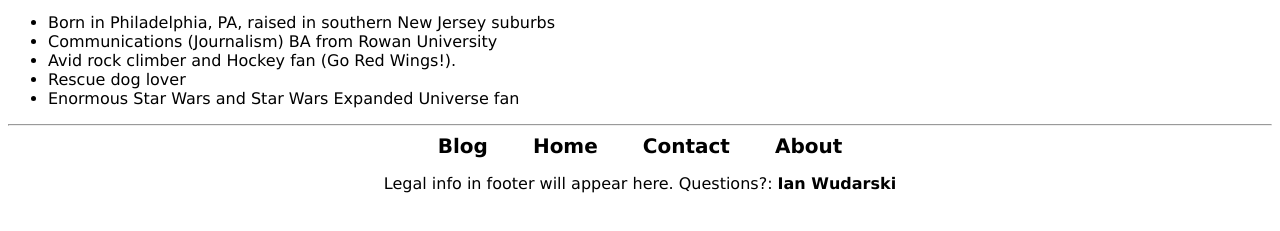
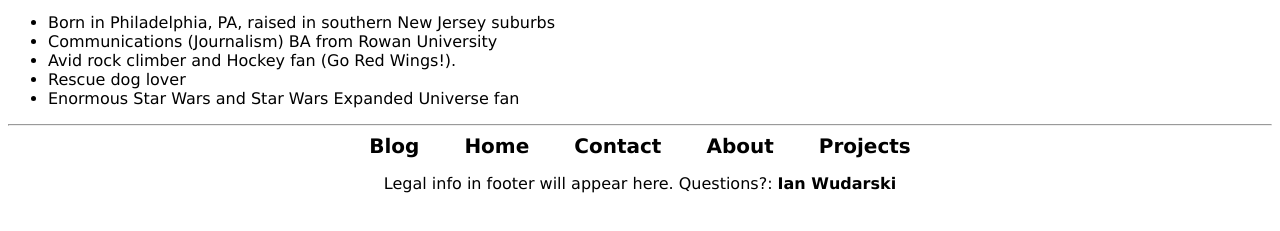
Before and after one commit to Ianwaterski/ianwaterski.github.io, a plain HTML site: page bio.html in a window 1280 px wide. Shown: the part 407-638 px from the top of the page. Drawn offline with Linux system fonts and the light colour scheme.

Commit message:
update links for projects page

```diff
--- a/bio.html
+++ b/bio.html
@@ -52,6 +52,7 @@
       <a href="http://ianwaterski.github.io/">Home</a>
       <a href="http://ianwaterski.github.io/contacts.html">Contact</a>
       <a href="http://ianwaterski.github.io/bio.html">About</a>
+      <a href="http://ianwaterski.github.io/projects/index.html">Projects</a>
     </br>
     </nav>
 
```
Also changed, not shown: blog-index.html (+1 -0 lines), blog-template.html (+1 -0 lines), contacts.html (+1 -0 lines).
